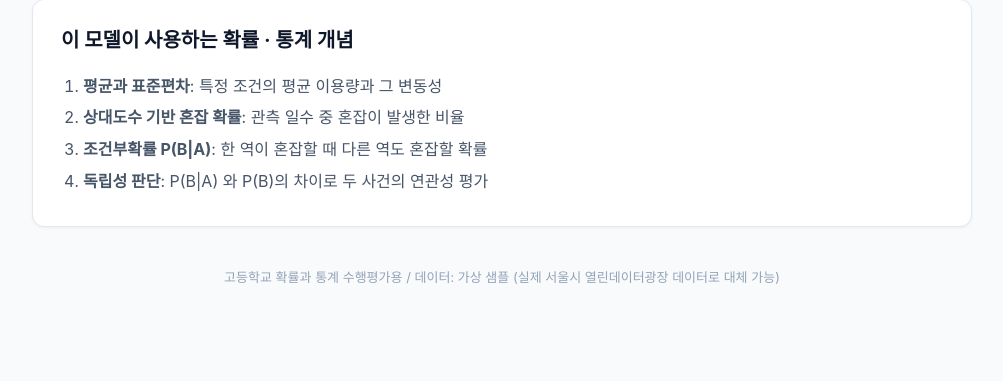
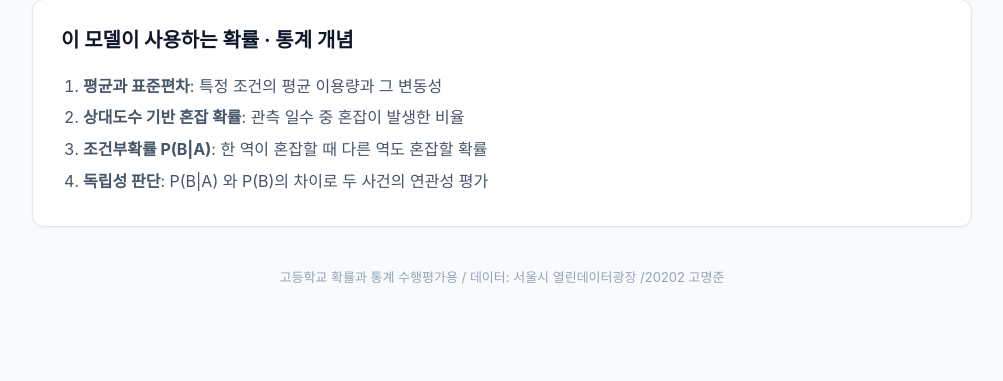
Before and after one commit to kmj84297school/subway-congestion, a FastAPI app: page / in a window 1280 px wide. Shown: the part 666-1047 px from the top of the page, without its empty margins (138-1141 px from the left). Run offline with FastAPI, Linux system fonts and the light colour scheme.

Commit message:
Update: 실제 데이터로 대체 완료, 푸터 문구 수정

```diff
--- a/app/templates/index.html
+++ b/app/templates/index.html
@@ -66,7 +66,7 @@
     </section>
 
     <footer>
-      <p>고등학교 확률과 통계 수행평가용 / 데이터: 가상 샘플 (실제 서울시 열린데이터광장 데이터로 대체 가능)</p>
+      <p>고등학교 확률과 통계 수행평가용 / 데이터: 서울시 열린데이터광장 /20202 고명준</p>
     </footer>
   </div>
 </body>
```
